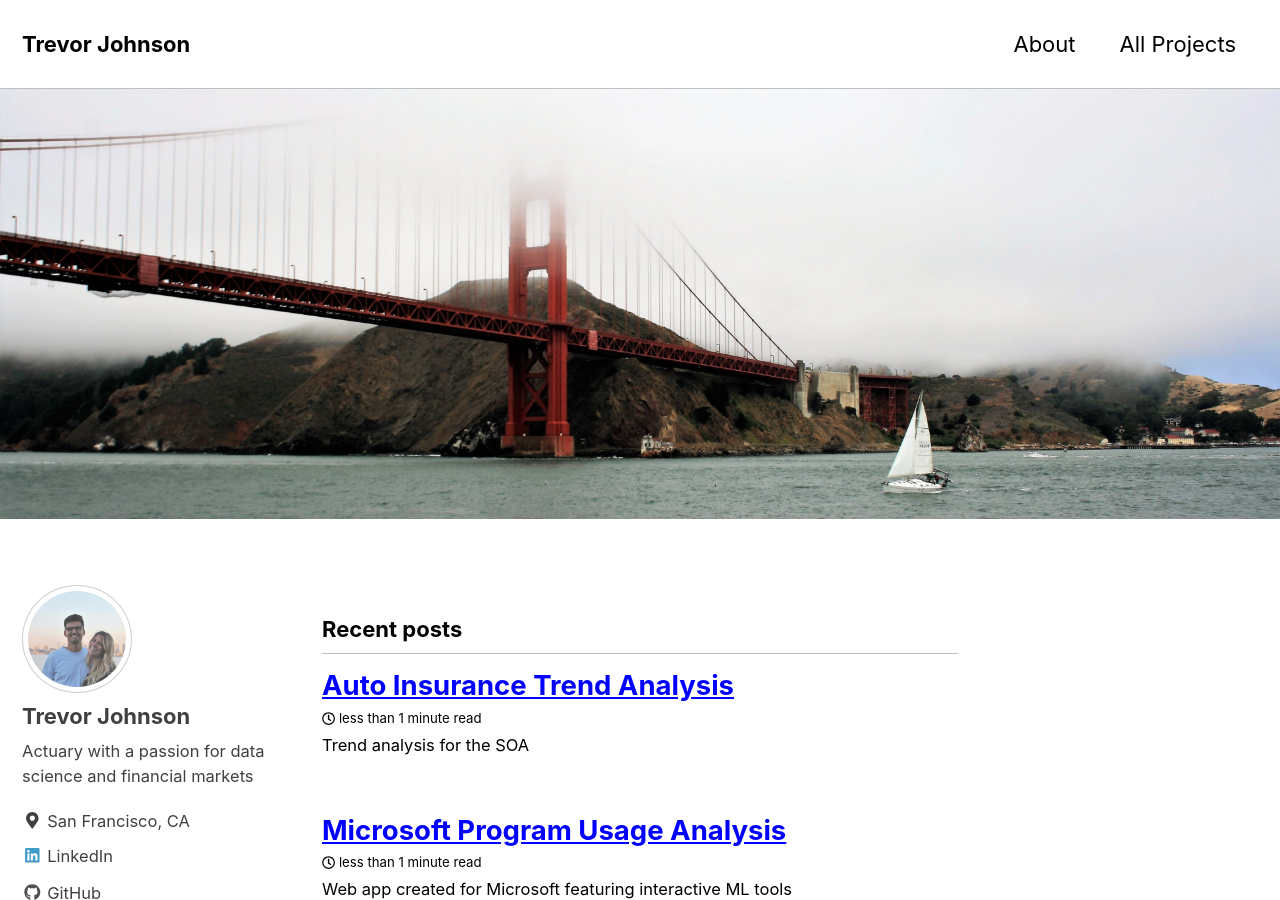
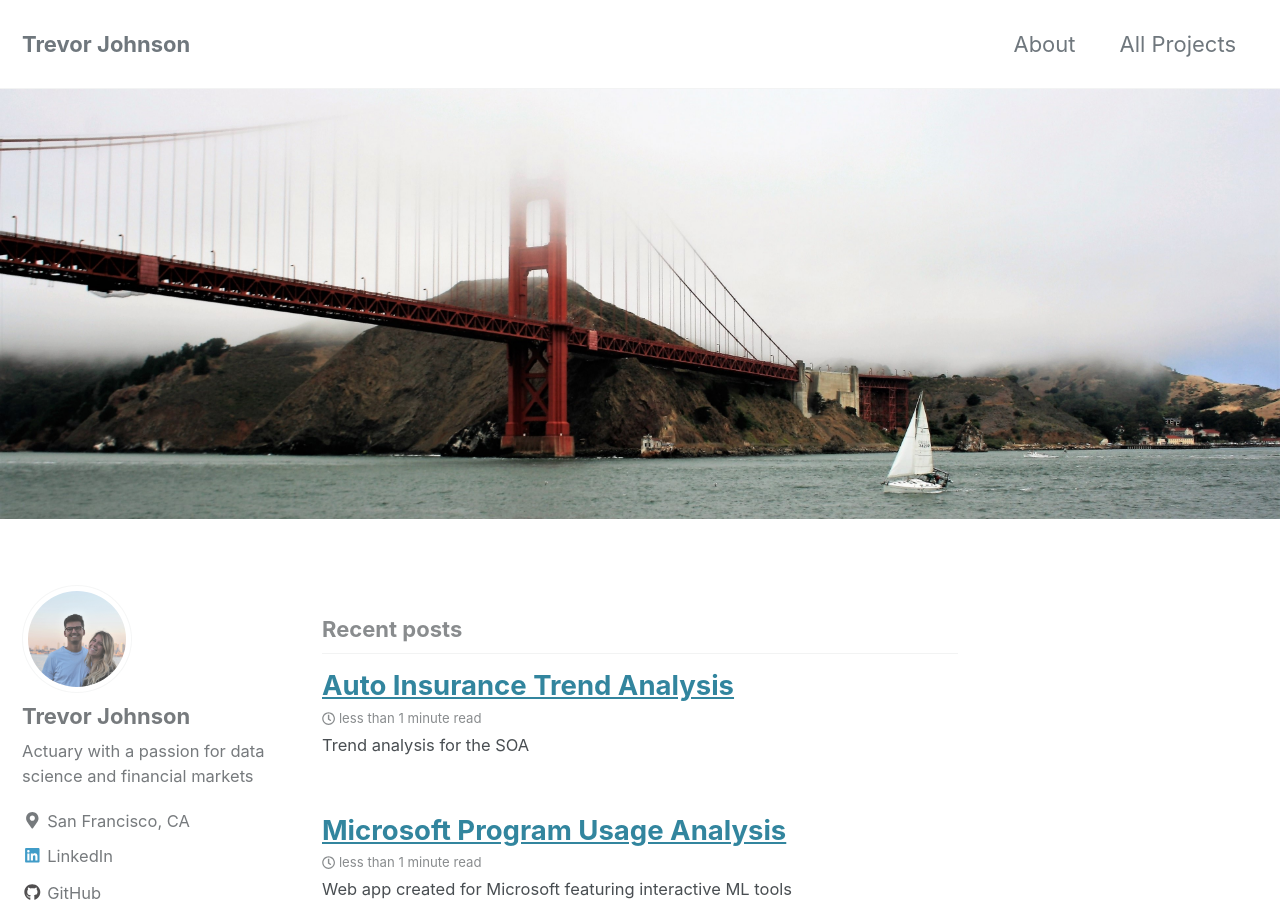
Before and after one commit to trevor-johnson/tpjohnson.github.io, a Jekyll site: the page built from index.html, in a window 1280 px wide and 900 px high. Built offline with Jekyll 4.4.1, drawn with Linux system fonts in a browser that asks for light colours; cached includes are drawn as plain includes; nearby versions of some CDN libraries; the list of posts is cut into pages by our own code.

Commit message:
new theme

```diff
--- a/_config.yml
+++ b/_config.yml
@@ -12,7 +12,7 @@
 
 # theme                  : "minimal-mistakes-jekyll"
 # remote_theme           : "mmistakes/minimal-mistakes"
-minimal_mistakes_skin    : "contrast" # "default", "air", "aqua", "contrast", "dark", "dirt", "neon", "mint", "plum", "sunrise"
+minimal_mistakes_skin    : "default" # "default", "air", "aqua", "contrast", "dark", "dirt", "neon", "mint", "plum", "sunrise"
 
 # Site Settings
 locale                   : "en-US"
```
